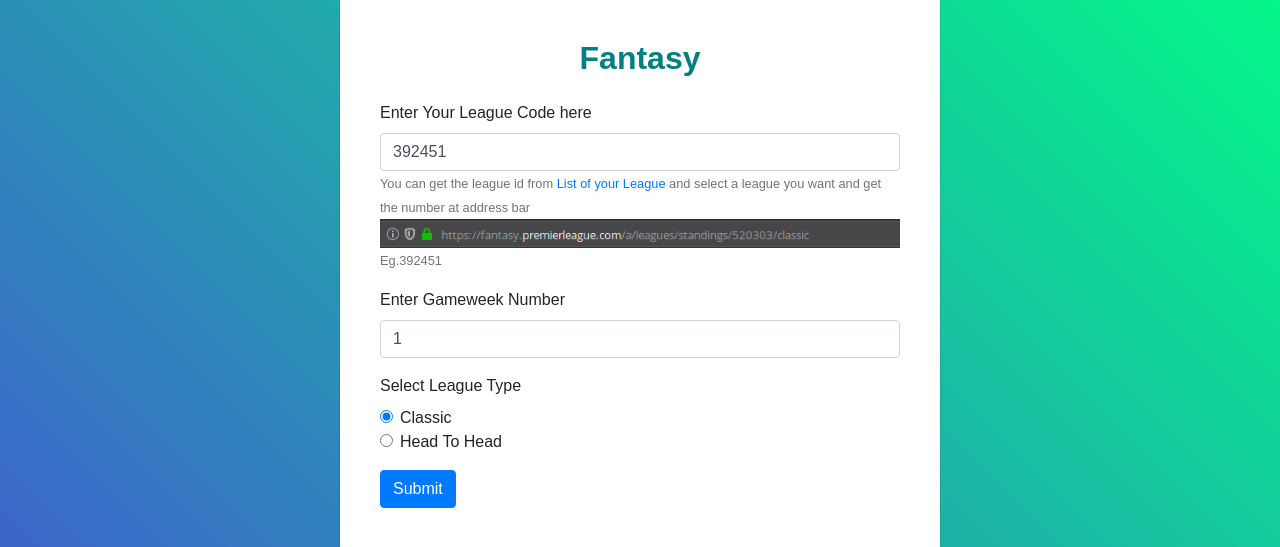
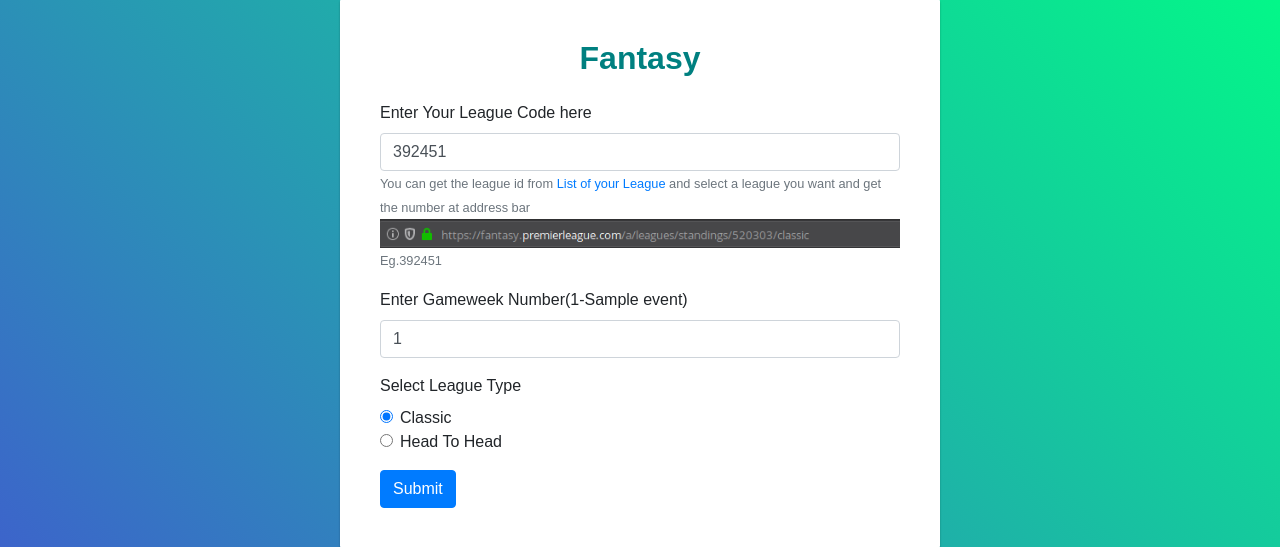
Before and after one commit to yathomasi/fantasyplayers, a Django app: page / in a window 1280 px wide. Shown: the part 101-648 px from the top of the page. Run offline with Django 3.2, Linux system fonts and the light colour scheme; tables that the repository leaves empty hold one stand-in row (values such as "Sample post"); a database or web service that is not in the repository returns one stand-in record (values such as "Sample title"); data that the repository does not hold is empty; some libraries are stand-ins or nearby versions.

Commit message:
Restricted future gamewek

```diff
--- a/home/templates/home/index.html
+++ b/home/templates/home/index.html
@@ -35,10 +35,10 @@
 
         </div>
         <div class="form-group">
-            <label for="Gameweek">Enter Gameweek Number</label>
-            <input type="number" name="gw" class="form-control" id="gw" min=1 max=38 aria-describedby="gwHelp" placeholder="Enter Gameweek No" value="1" required="true">
+            <label for="Gameweek">Enter Gameweek Number(1-{{lastGameweek}})</label>
+            <input type="number" name="gw" class="form-control" id="gw" min=1 max={{lastGameweek}} aria-describedby="gwHelp" placeholder="Enter Gameweek No" value="1" required="true">
             <div class="invalid-feedback">
-                    Please Provide GameWeek Number (1-38)
+                    Please Provide GameWeek Number (1-{{lastGameweek}})
             </div>
         </div>
         <div class="form-group">
--- a/home/views.py
+++ b/home/views.py
@@ -6,7 +6,7 @@ from django.http import HttpResponse
 # Create your views here.
 import requests
 import json
-from .fpl import writeFileToOutput, readFromFile, getLeagueName
+from home.fpl import writeFileToOutput, readFromFile, getLeagueName, eventStatus
 import logging, sys
 import os
 
@@ -47,8 +47,11 @@ def index(request):
         }
         return render(request, 'home/showdata.html', context)
 
-
-    return render(request, 'home/index.html')
+    lastGameweek = eventStatus()
+    context={
+        'lastGameweek':lastGameweek
+    }
+    return render(request, 'home/index.html', context)
 
 
 @csrf_exempt
```
